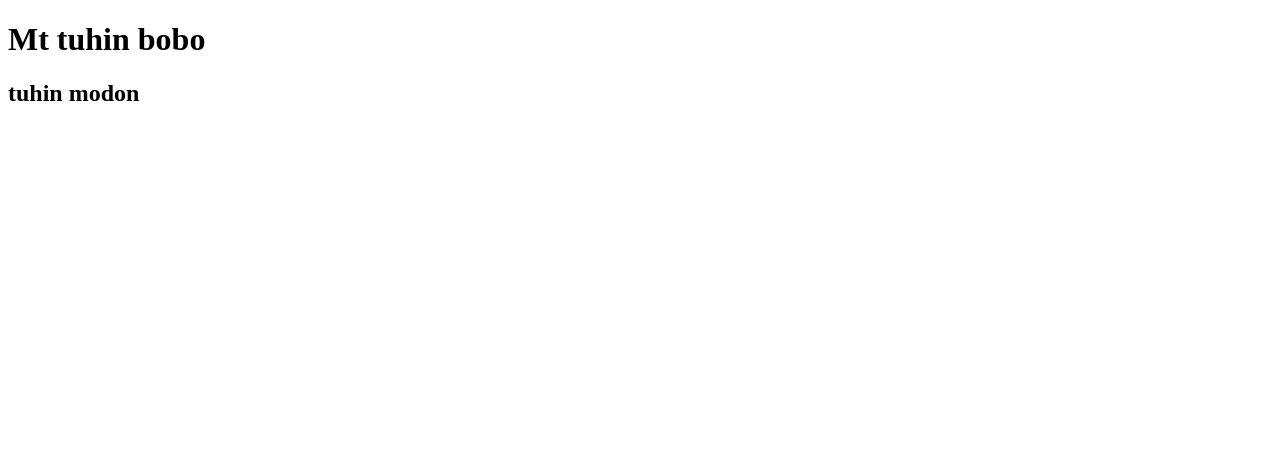
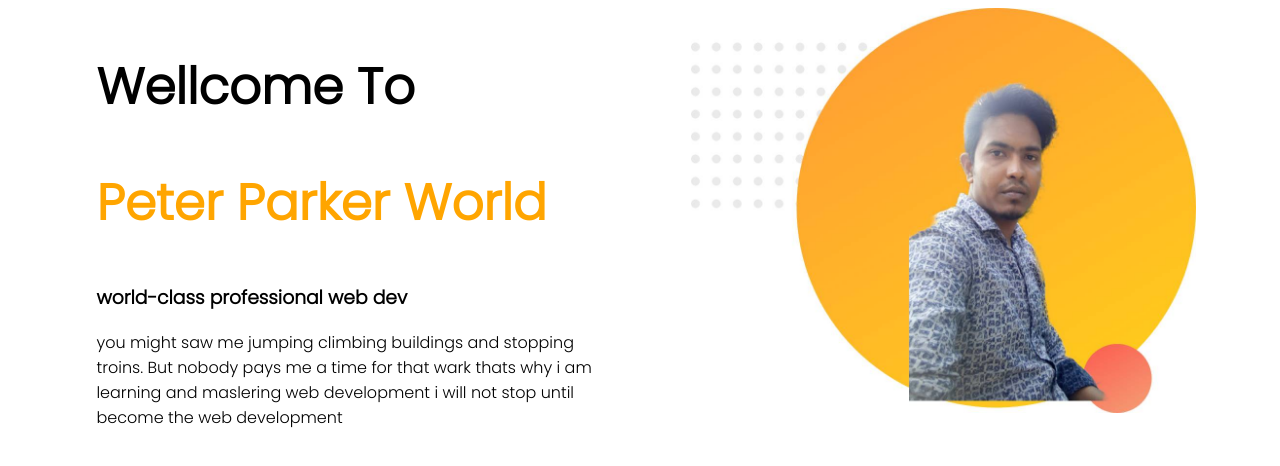
Before and after one commit to tuhin7272/my-first-website, a plain HTML site: page index.html in a window 1280 px wide. Drawn offline with Linux system fonts and the light colour scheme.

Commit message:
add top part

```diff
--- a/index.html
+++ b/index.html
@@ -3,11 +3,25 @@
 <head>
     <meta charset="UTF-8">
     <meta name="viewport" content="width=device-width, initial-scale=1.0">
-    <title>Document</title>
+    <title>tuhin new website</title>
+    <link rel="preconnect" href="https://fonts.gstatic.com">
+<link href="https://fonts.googleapis.com/css2?family=Poppins:wght@300&display=swap" rel="stylesheet">
+<link rel="stylesheet" href="style.css">
 </head>
 <body>
-    <h1>Mt tuhin bobo</h1>
-
-    <h2>tuhin modon</h2>
+    <section>
+            <div class="half-width">
+            <h1>Wellcome To</h1>
+            <h1><span class="name-highlight">Peter Parker World</span></h1>
+            <h3>world-class professional web dev</h3>
+            <p>you might saw me jumping climbing buildings and stopping troins.
+                But nobody pays me a time for that wark thats why i am learning and
+                maslering web development i will not stop until become
+                the web development</p>
+            </div>
+            <div class="half-width">
+            <img src="images/tuhin.3.jpg" alt="">
+        </div>
+    </section>
 </body>
 </html>
--- a/style.css
+++ b/style.css
@@ -0,0 +1,18 @@
+body{
+    font-family: 'Poppins', sans-serif;
+}
+h1{
+    font-size: 50px;
+}
+.name-highlight{
+    color:orange;
+}
+.half-width{
+ width: 40%;
+ float:left;
+ margin-left:5%;
+ padding-left:2%;
+}
+.half-width img{
+    width: 100%;
+}
```
Also changed, not shown: images/dream-bg.png (added), images/exp-bg.png (added), images/jhankar.png (added), images/jhankar2.png (added), images/my-bg.png (added), images/my-bg2.png (added), images/top-banner.png (added), images/tuhin.2.jpg (added), images/tuhin.3.jpg (added), images/tuhin.jpg (added).
